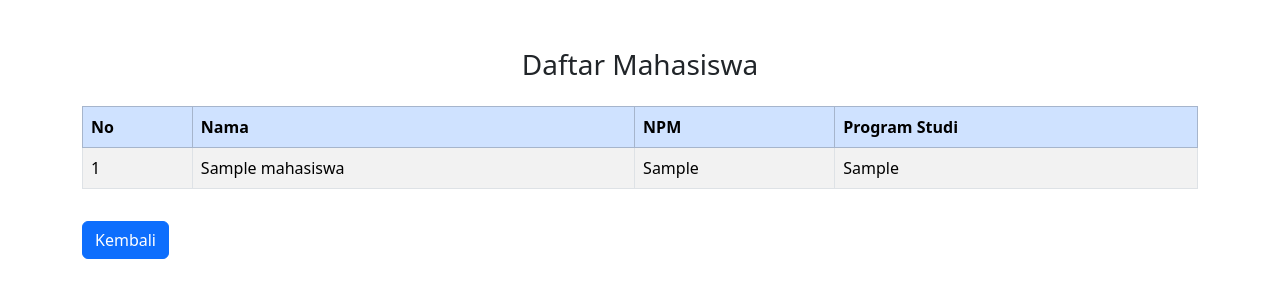
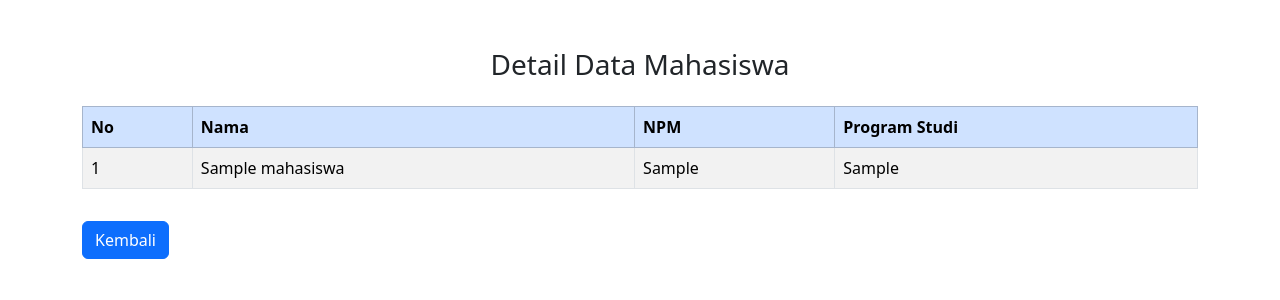
Before and after one commit to davuad/PemogramanWeb2, a PHP site: page /index.php?id=1 in a window 1280 px wide. Shown: the top 300 px of the page. Run offline with PHP 8.4, Linux system fonts and the light colour scheme; tables that the repository leaves empty or names only in its code hold one stand-in row (values such as "Sample post").

Commit message:
Update mahasiswa_detail_view.php

```diff
--- a/mvcPHP/views/mahasiswa_detail_view.php
+++ b/mvcPHP/views/mahasiswa_detail_view.php
@@ -9,7 +9,7 @@
 </head>
 <body>
   <div class="container my-5">
-    <h3 class="mb-4 text-center">Daftar Mahasiswa</h3>
+    <h3 class="mb-4 text-center">Detail Data Mahasiswa</h3>
     <div class="table-responsive">
     <table class="table table-striped table-bordered width-50%">
       <thead class="table-primary">
```
